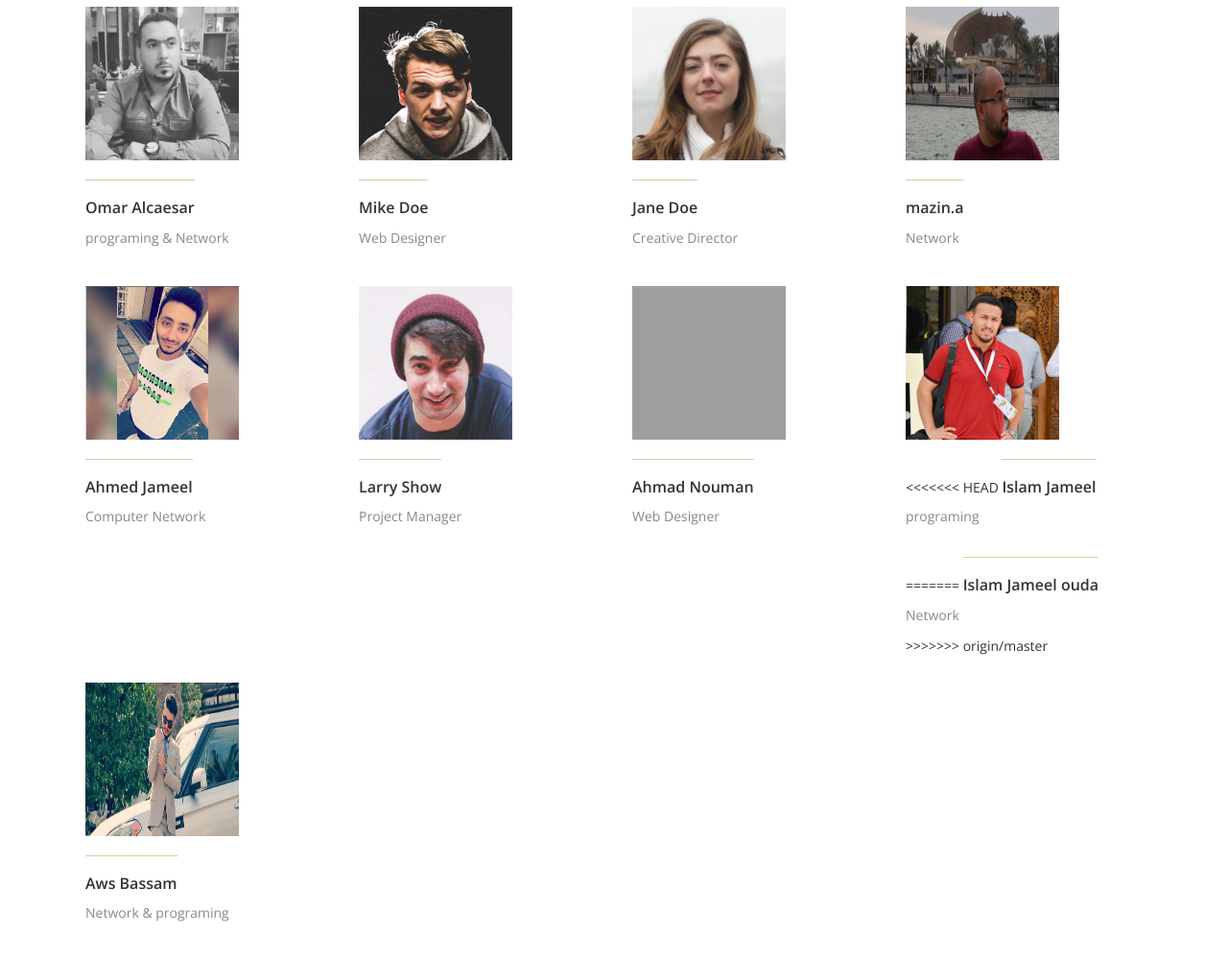
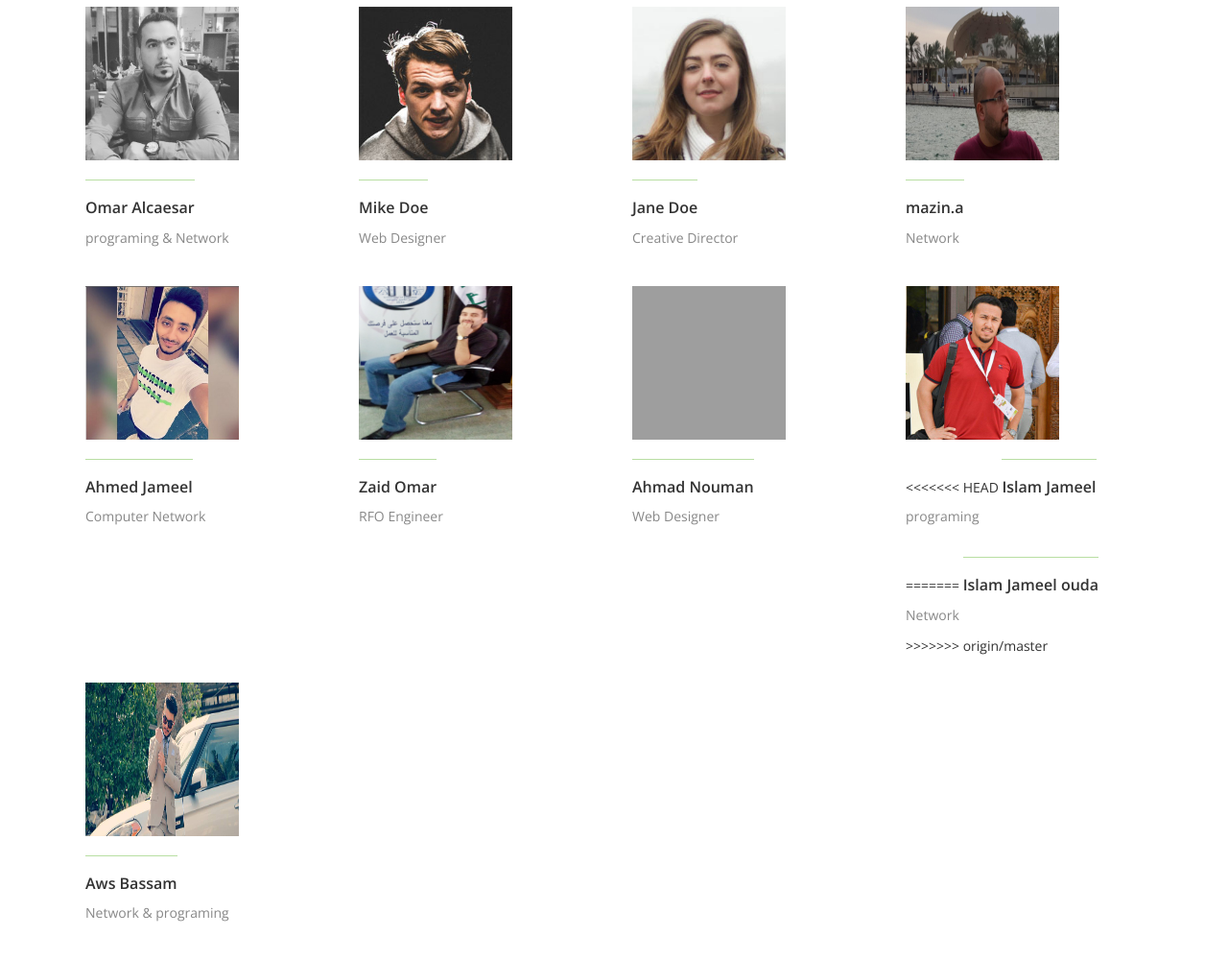
Before and after one commit to C4B-Team-Professional/Task-Git-Github, a plain HTML site: page index.html in a window 1280 px wide. Shown: the part 3036-4036 px from the top of the page at 96% size. Drawn offline with nearby package versions, Linux system fonts and the light colour scheme; grey boxes are pictures that could not be loaded.

Commit message:
change the Photo & Name

```diff
--- a/index.html
+++ b/index.html
@@ -302,10 +302,10 @@
         </div>
       </div>
       <div class="col-md-3 col-sm-6 team">
-        <div class="thumbnail"> <img src="img/team/04.jpg" alt="..." class="team-img">
+        <div class="thumbnail"> <img src="img/team/10.jpg" alt="..." class="team-img">
           <div class="caption">
-            <h3>Larry Show</h3>
-            <p>Project Manager</p>
+            <h3>Zaid Omar</h3>
+            <p>RFO Engineer</p>
           </div>
         </div>
       </div>
```
Also changed, not shown: img/team/10.jpg (added), 1 other file.
